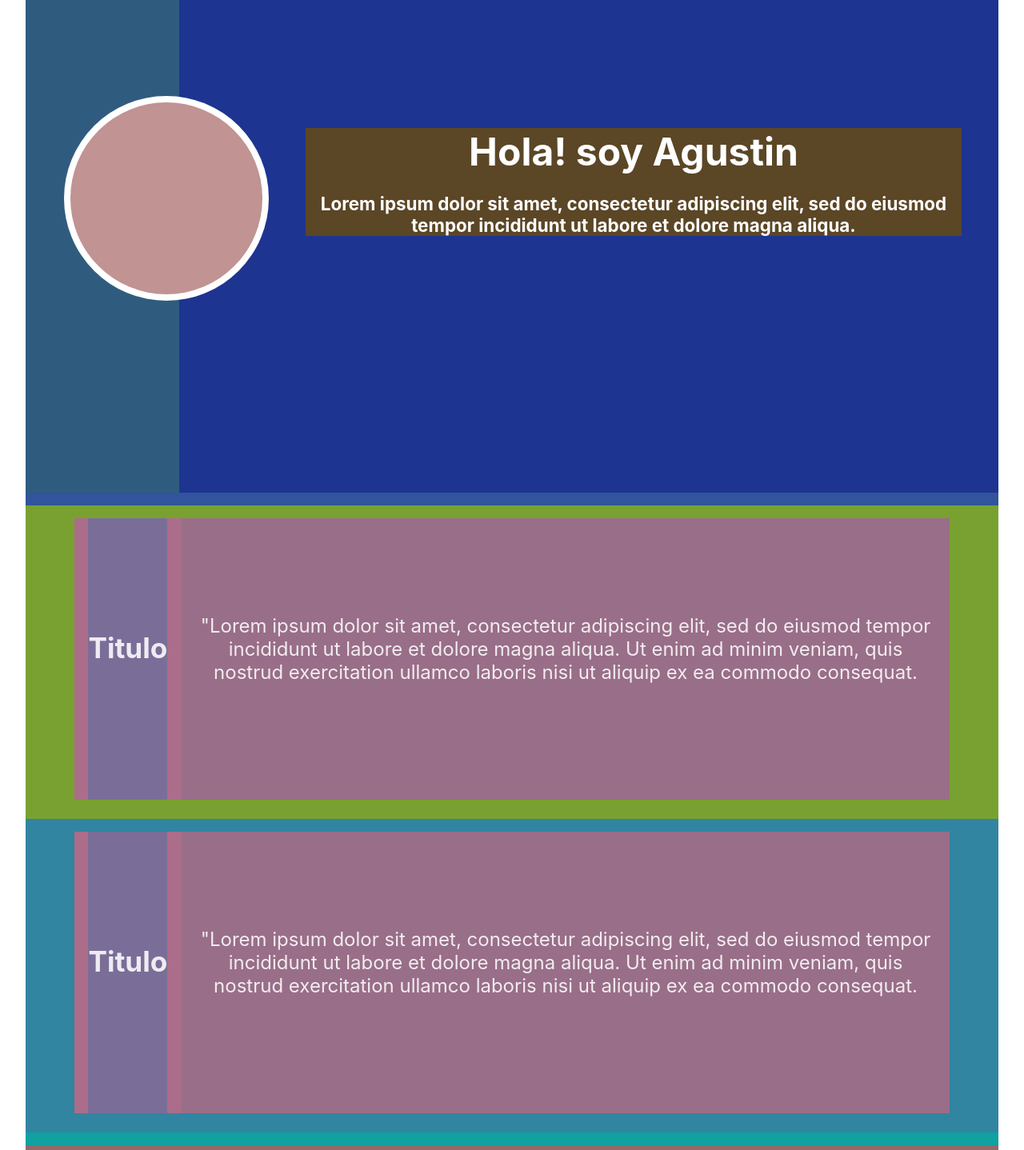
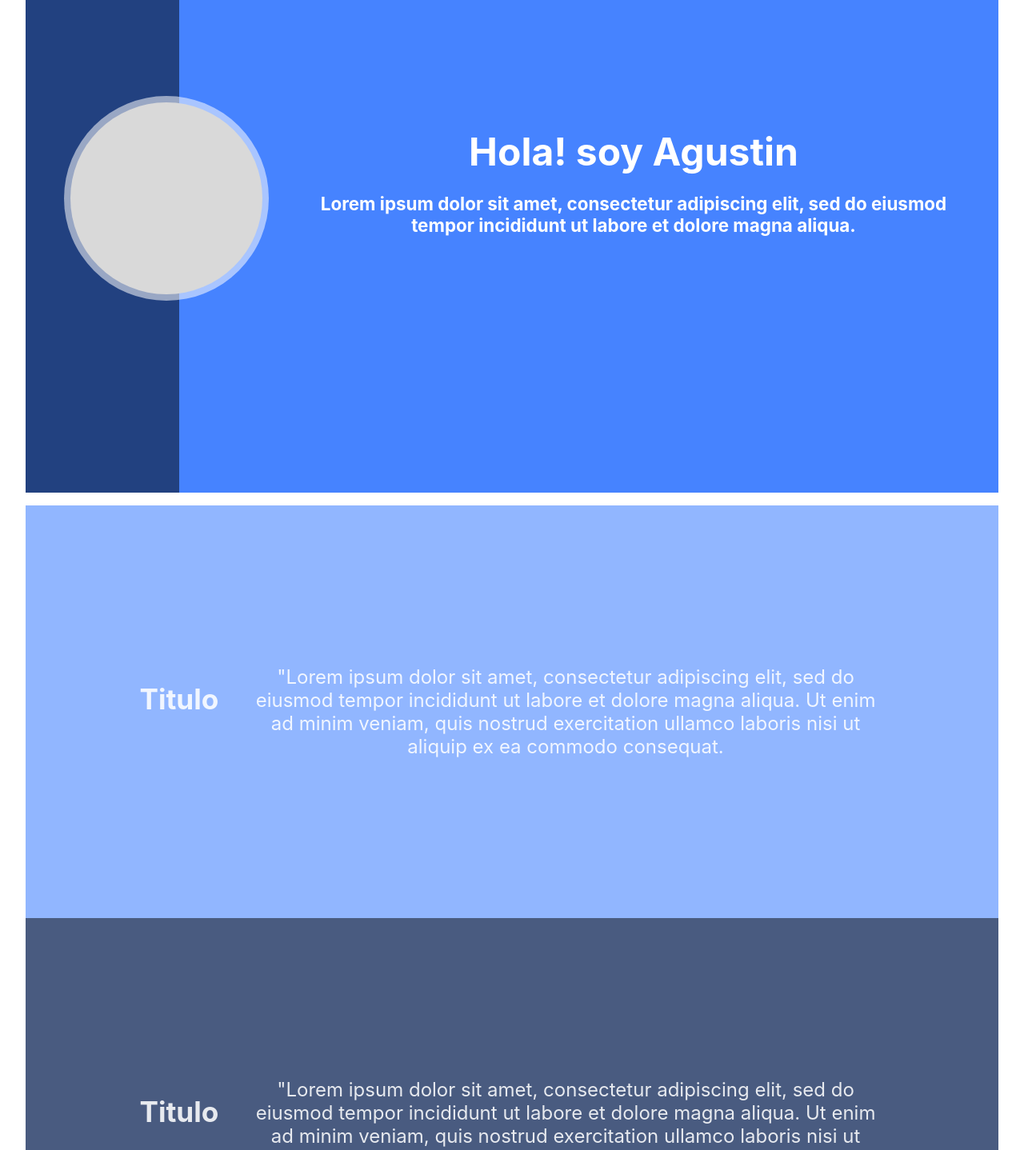
Before and after one commit to agustinfraile/Portfolio, a React (Vite) app: page / in a window 1280 px wide. Shown: the part 200-1638 px from the top of the page at 80% size. Built offline with nearby package versions, Linux system fonts and the light colour scheme.

Commit message:
actualizando la seccion de about para las mediaqueries mayores a 800px

```diff
--- a/src/pages/About/About.css
+++ b/src/pages/About/About.css
@@ -3,32 +3,35 @@
 .about-cnt {
     background-color: rgb(16, 161, 161);
     width: 100%;
-    height: 100vh;
+    height: auto;
 }
 
 /* CONTENEDOR PARA EL PRIMERA SECCION */
 .about-cnt-first {
-    background-color: rgb(121, 161, 49);
+    /* background-color: rgb(121, 161, 49); */
+    background-color: #91B6FF;
     width: 100%;
-    height: 49vh;
+    height: auto;
     padding: 1em 0;
 }
 
 /* CONTENEDOR PARA LA SEGUNDA SECCION */
 .about-cnt-sec {
-    background-color: rgb(49, 133, 161);
+    /* background-color: rgb(49, 133, 161); */
+    background-color: #495B80;
     width: 100%;
-    height: 49vh;
+    height: auto;
     padding: 1em 0;
 }
 
 /* CONTENEDOR PARA EL TEXTO DE LAS SECCIONES */
 .about-cnt-text {
-    background-color: rgb(171, 109, 138);
+    /* background-color: rgb(171, 109, 138); */
     display: flex;
     flex-direction: column;
     width: 90%;
     margin: 0 auto;
+    padding: 4em;
 }
 
 /* ESTILOS PARA EL TITULO DE CADA SECCION */
@@ -50,32 +53,32 @@
     .about-cnt {
         background-color: rgb(16, 161, 161);
         width: 100%;
-        height: 100vh;
+        height: auto;
     }
 
         /* CONTENEDOR PARA EL PRIMERA SECCION */
         .about-cnt-first {
-            background-color: rgb(121, 161, 49);
+            /* background-color: rgb(121, 161, 49); */
             width: 100%;
-            height: 49vh;
+            height: auto;
             padding: 1em 0;
         }
 
         /* CONTENEDOR PARA LA SEGUNDA SECCION */
         .about-cnt-sec {
-            background-color: rgb(49, 133, 161);
+            /* background-color: rgb(49, 133, 161); */
             width: 100%;
-            height: 49vh;
+            height: auto;
             padding: 1em 0;
         }
 
             /* CONTENEDOR PARA EL TEXTO DE LAS SECCIONES */
             .about-cnt-text {
-                background-color: rgb(171, 109, 138);
+                /* background-color: rgb(171, 109, 138); */
                 display: flex;
                 flex-direction: row;
                 width: 90%;
-                height: 44vh;
+                height: auto;
                 margin: 0 auto;
             }
 
@@ -83,7 +86,7 @@
                 .about-cnt-text h2 {
                     font-size: 2.2em;
                     text-align: center;
-                    background-color: rgb(122, 110, 153);
+                    /* background-color: rgb(122, 110, 153); */
                     margin: 0 .5em;
                     padding-top: 4em;
                 }
@@ -92,9 +95,11 @@
                 .about-cnt-text p {
                     font-size: 1.5em;
                     text-align: center;
-                    background-color: rgb(153, 110, 136);
+                    /* background-color: rgb(153, 110, 136); */
                     padding-top: 5em;
-                    padding-left: .5em;
-                    padding-right: .5em;
+                    padding-left: .8em;
+                    padding-right: .8em;
+                    padding-bottom: 5em;
+
                 }
 }
--- a/src/pages/Intro/Intro.css
+++ b/src/pages/Intro/Intro.css
@@ -3,13 +3,15 @@
 .intro_cnt {
     width: 100%;
     height: auto;
-    background-color: rgba(0, 0, 0, 0.413);
+    /* background-color: rgba(0, 0, 0, 0.413); */
+
 }
 
 
 /* CONTENEDOR PARA EL PRIMER DIV */
 .first_cnt {
-    background-color: rgba(0, 0, 255, 0.227);
+    /* background-color: rgba(0, 0, 255, 0.227); */
+    background-color: #224180;
     width: 100%;
     height: 25vh;
     padding-top: 3em;
@@ -17,17 +19,23 @@
 
 /* CONTENEDOR PARA EL BORDE DE LA IMAGEN */
 .first_cnt-img {
-    background-color: rgba(255, 255, 255, 0.456);
+    /* background-color: rgba(255, 255, 255, 0.536); */
+    background-color: #d9d9d967;
+
     width: 16em;
     height: 16em;
     margin: 0 auto;
     border-radius: 50%;
     padding: .5em;
+    position: relative;
+
 }
 
 /* CONTENEDOR PARA LA IMAGEN  */
 .first_cnt-img--inside {
-    background-color: rgba(119, 19, 19, 0.456);
+    /* background-color: rgba(119, 19, 19, 0.456); */
+    background-color: #D9D9D9;
+
     width: 15em;
     height: 15em;
     margin: 0 auto;
@@ -37,7 +45,9 @@
 
 /* CONTENEDOR PARA EL SEGUNDO DIV */
 .sec_cnt {
-    background-color: rgba(0, 0, 128, 0.386);
+    /* background-color: rgba(0, 0, 128, 0.386); */
+    background-color: #4683FF;
+
     width: 100%;
     height: 60vh;
     padding: 10em 0;
@@ -45,7 +55,7 @@
 
 /* CONTENEDOR PARA EL DIV DE TEXTO */
 .sec_cnt-text {
-    background-color: rgb(91, 70, 38);
+    /* background-color: rgb(91, 70, 38); */
     width: 90%;
     height: auto;
     margin: 0 auto;
@@ -74,14 +84,14 @@
     .intro_cnt {
         width: 100%;
         height: 94vh;
-        background-color: rgb(49, 84, 156);
+        /* background-color: rgb(49, 84, 156); */
         display: flex;
     }
 
 
         /* CONTENEDOR PARA EL PRIMER DIV */
         .first_cnt {
-            background-color: rgba(43, 121, 22, 0.227);
+            background-color: #224180;
             width: 12em;
             height: 92vh;
             padding-top: 15em;
@@ -92,7 +102,7 @@
 
             /* CONTENEDOR PARA EL BORDE DE LA IMAGEN */
             .first_cnt-img {
-                background-color: rgb(255, 255, 255);
+                background-color: rgba(255, 255, 255, 0.536);
                 width: 16em;
                 height: 16em;
                 margin: 0 auto;
@@ -105,7 +115,7 @@
 
             /* CONTENEDOR PARA LA IMAGEN  */
             .first_cnt-img--inside {
-                background-color: rgba(119, 19, 19, 0.456);
+                background-color: #D9D9D9;
                 width: 15em;
                 height: 15em;
                 margin: 0 auto;
@@ -115,7 +125,7 @@
 
         /* CONTENEDOR PARA EL SEGUNDO DIV */
         .sec_cnt {
-            background-color: rgba(0, 0, 128, 0.386);
+            background-color: #4683FF;
             width: 100%;
             height: 92vh;
             padding-top: 17.5em;
@@ -124,7 +134,7 @@
 
             /* CONTENEDOR PARA EL DIV DE TEXTO */
             .sec_cnt-text {
-                background-color: rgb(91, 70, 38);
+                background-color: rgba(91, 70, 38, 0);
                 width: 90%;
                 height: auto;
                 margin: 0 auto;
```
